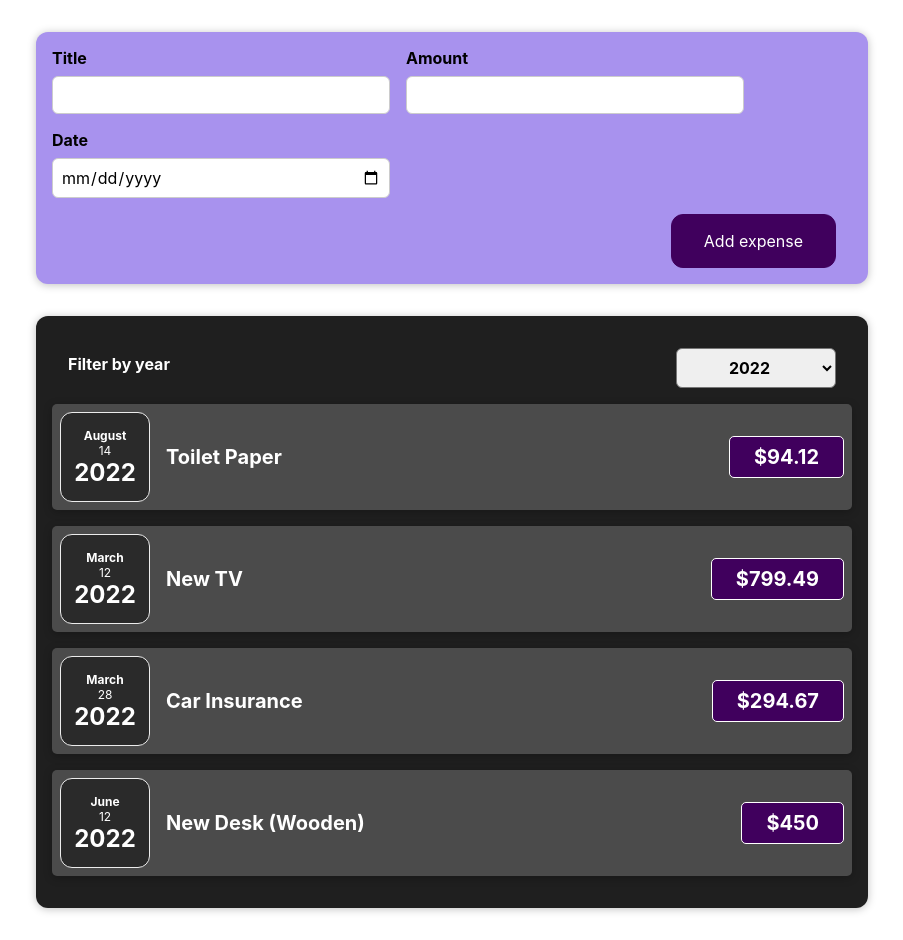
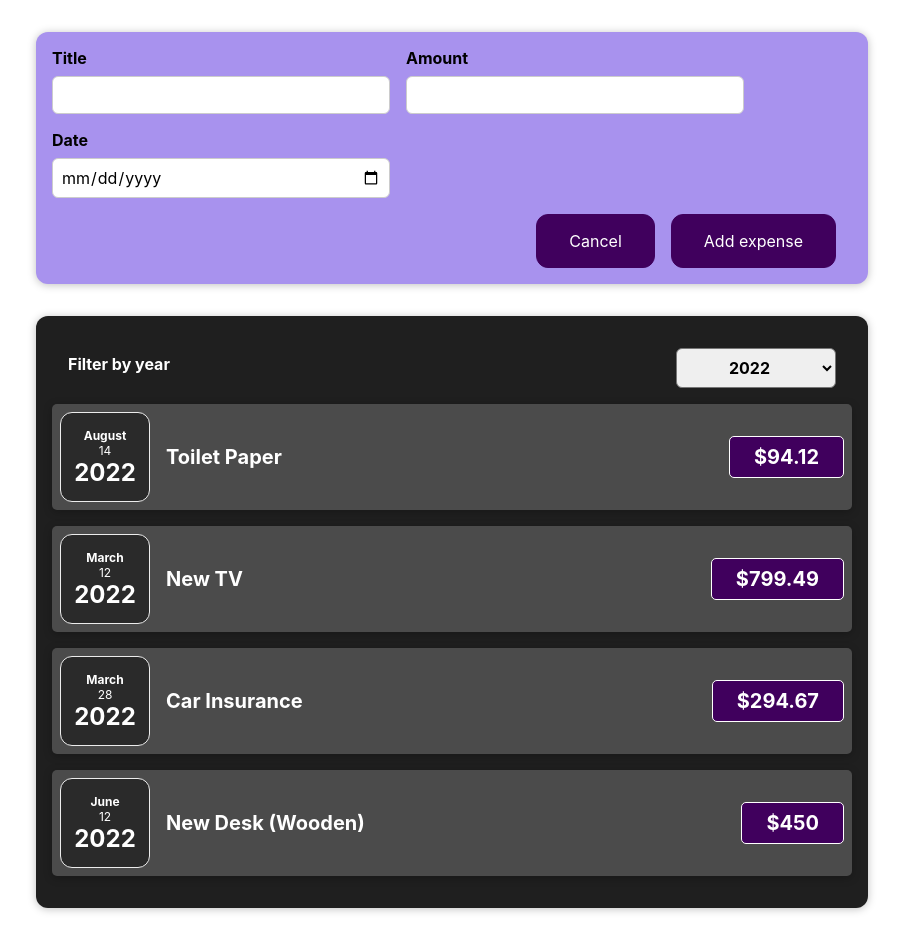
Before and after one commit to Esa-Gavin/Expense-Tracker, a React (Create React App) app: page / in a window 1280 px wide. Both pictures are taken after a click on the button "Add New Expense". Shown: the whole page, without its empty margins (188-1091 px from the left). Built offline with nearby package versions, Linux system fonts and the light colour scheme.

Commit message:
add a cancel button with the function of not showing the form once its clicked

```diff
--- a/src/components/NewExpense/ExpenseForm.js
+++ b/src/components/NewExpense/ExpenseForm.js
@@ -55,6 +55,7 @@ const ExpenseForm = (props) => {
                 </div>
             </div>
             <div className='new-expense__actions'>
+                <button onClick={props.onStopEditingHandler}>Cancel</button>
                 <button type='submit'>Add expense</button>
             </div>
         </form>
--- a/src/components/NewExpense/NewExpense.js
+++ b/src/components/NewExpense/NewExpense.js
@@ -20,12 +20,17 @@ const NewExpense = (props) => {
     }
     // function to show the form //
 
+    // function to cancel the form //
+    const stopEditingHandler = () => {
+        setIsEditing(false);
+    }
+
     // (!)isEditing means that the button will show if isEditing will be true //
     // because initially isEditing is set to false by useState //
     return (
         <div className="new-expense">
             {!isEditing && <button onClick={startEditingHandler}>Add New Expense</button>}
-            {isEditing && <ExpenseForm onSaveExpenseData={saveExpenseDataHandler} />}
+            {isEditing && <ExpenseForm onSaveExpenseData={saveExpenseDataHandler} onStopEditingHandler={stopEditingHandler}/>}
 
         </div>
     )
```
